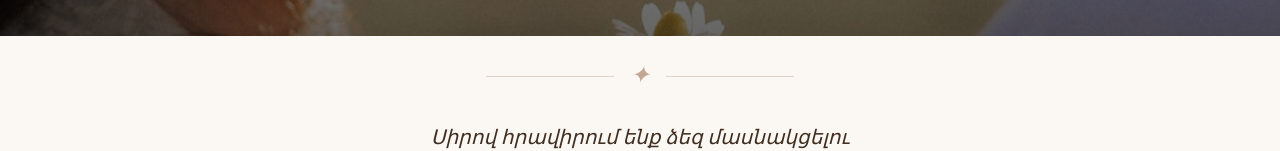
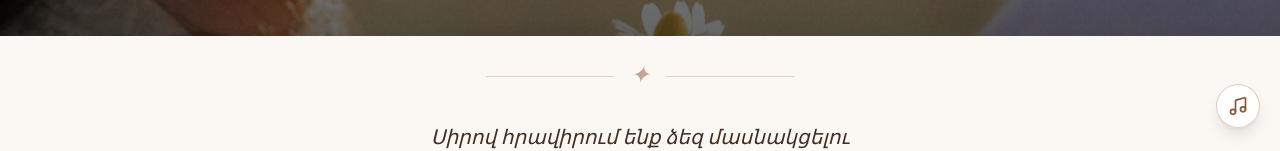
Before and after one commit to robgadukyan/wedding_inv, a React (Vite) app: page / in a window 1280 px wide. Shown: the part 652-803 px from the top of the page. Built offline with nearby package versions, Linux system fonts and the light colour scheme.

Commit message:
Update invitation and add song asset

```diff
--- a/src/App.tsx
+++ b/src/App.tsx
@@ -1,5 +1,5 @@
-import { useEffect, useState } from "react";
-import { Calendar, Church, Clock, Heart, Home, MapPin, UtensilsCrossed } from "lucide-react";
+import { useEffect, useRef, useState } from "react";
+import { Calendar, Church, Clock, Heart, Home, MapPin, Music, Music2, UtensilsCrossed } from "lucide-react";
 
 const WEDDING_DATE = new Date("2026-09-05T14:30:00");
 const HERO_BG = "url('/assets/hero.jpg'), url('/assets/placeholder-hero.svg')";
@@ -68,6 +68,27 @@ const Ornament = () => (
 
 export default function App() {
   const timeLeft = useCountdown(WEDDING_DATE);
+  const audioRef = useRef<HTMLAudioElement>(null);
+  const [playing, setPlaying] = useState(false);
+
+  useEffect(() => {
+    const audio = audioRef.current;
+    if (!audio) return;
+    audio.volume = 0.5;
+    audio.play().then(() => setPlaying(true)).catch(() => setPlaying(false));
+  }, []);
+
+  const toggleMusic = () => {
+    const audio = audioRef.current;
+    if (!audio) return;
+    if (playing) {
+      audio.pause();
+      setPlaying(false);
+    } else {
+      audio.play().then(() => setPlaying(true));
+    }
+  };
+
   const applyGalleryFallback = (event: React.SyntheticEvent<HTMLImageElement>) => {
     const image = event.currentTarget;
     image.onerror = null;
@@ -76,6 +97,17 @@ export default function App() {
 
   return (
 <div className="min-h-screen bg-background pb-8" style={{ fontFamily: "'Cormorant Garamond', serif" }}>
+  <audio ref={audioRef} src="/assets/song.mp3" loop preload="auto" />
+
+  <button
+    onClick={toggleMusic}
+    aria-label={playing ? "Pause music" : "Play music"}
+    className="fixed bottom-5 right-5 z-50 flex h-11 w-11 items-center justify-center rounded-full border border-primary/30 bg-card/90 shadow-lg backdrop-blur transition hover:bg-accent"
+  >
+    {playing
+      ? <Music className="h-5 w-5 text-primary" />
+      : <Music2 className="h-5 w-5 text-muted-foreground" />}
+  </button>
   <section className="relative flex h-[76vh] min-h-[560px] flex-col items-center justify-center overflow-hidden px-6 py-20 md:h-[86vh]">
     <div
       className="absolute inset-0 bg-cover bg-center bg-no-repeat"
```
Also changed, not shown: 1 other file (tests, documents, lock files or other folders).
